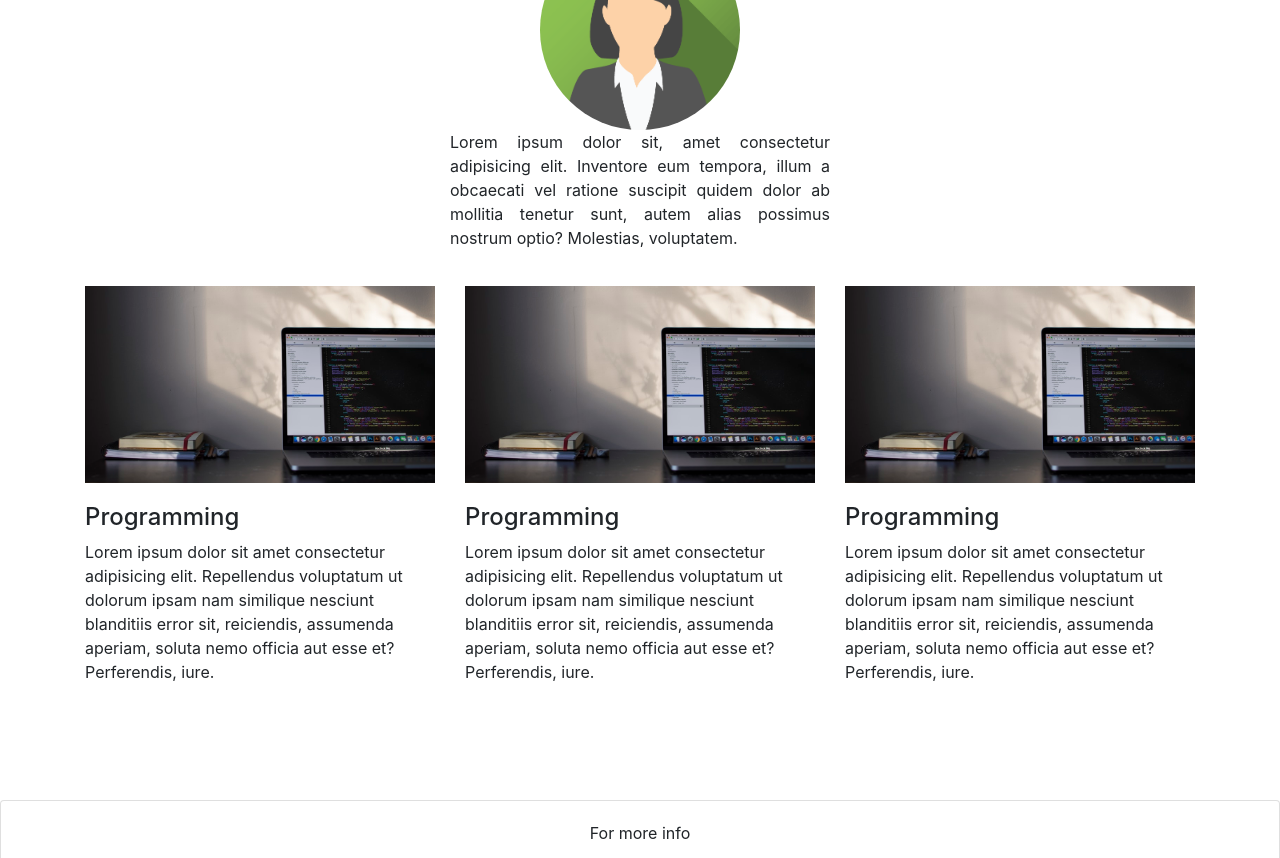
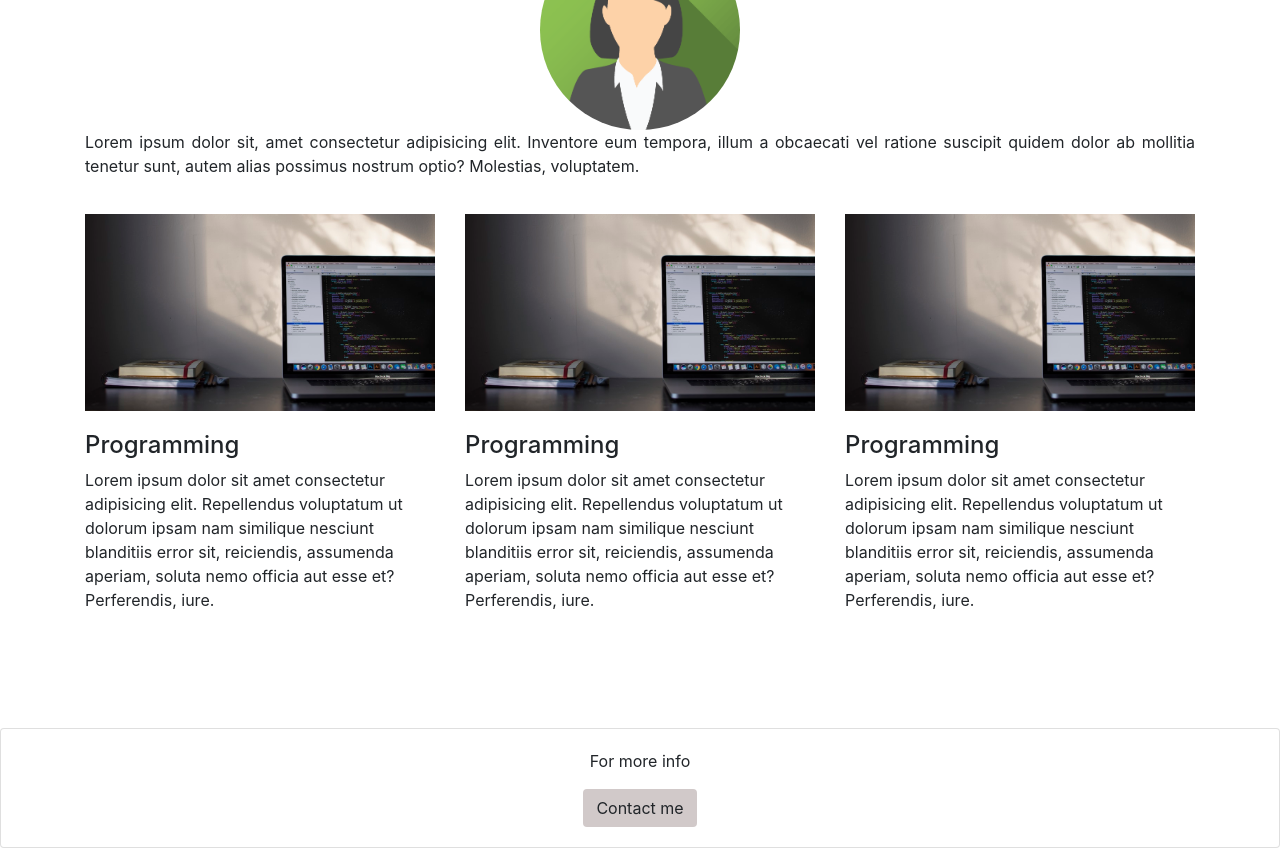
Before and after one commit to elindas/learn-bootstrap, a plain HTML site: page index.html in a window 1280 px wide. Shown: the part 1140-1998 px from the top of the page. Drawn offline with nearby package versions, Linux system fonts and the light colour scheme.

Commit message:
next edit

```diff
--- a/index.html
+++ b/index.html
@@ -48,7 +48,7 @@
     <h2>About me</h2>
 
     <img src="asset/foto.png" alt="foto" class="gambar" />
-    <div class="about">
+    <div class="about container">
         <p class="aboutme">Lorem ipsum dolor sit, amet consectetur adipisicing elit. Inventore eum tempora, illum a obcaecati vel ratione suscipit quidem dolor ab mollitia tenetur sunt, autem alias possimus nostrum optio? Molestias, voluptatem.</p>
     </div>
 
--- a/style.css
+++ b/style.css
@@ -12,16 +12,9 @@ h2 {
     border-radius: 50%;
   }
 
-.about {
-   margin-left: 450px;
-   margin-right: 450px;
-}
-
 .aboutme {
    text-align: justify;
 }
-
-
 
 .card {
     margin-top: 100px;
@@ -30,11 +23,9 @@ h2 {
     background-color: rgb(209, 201, 201);
 }
 
-
-
 .pic {
-    margin-left: auto;
-    margin-right: auto;
+    /* margin-left: auto;
+    margin-right: auto;   */
     margin-top: 20px;
     margin-bottom: 20px;
     width: 100%;
@@ -48,3 +39,9 @@ h2 {
 .icon {
      width: 30px;
   }
+
+/* @media (max-width: 500px){
+    .about{
+            margin: 0 30px;
+    }
+} */
```
